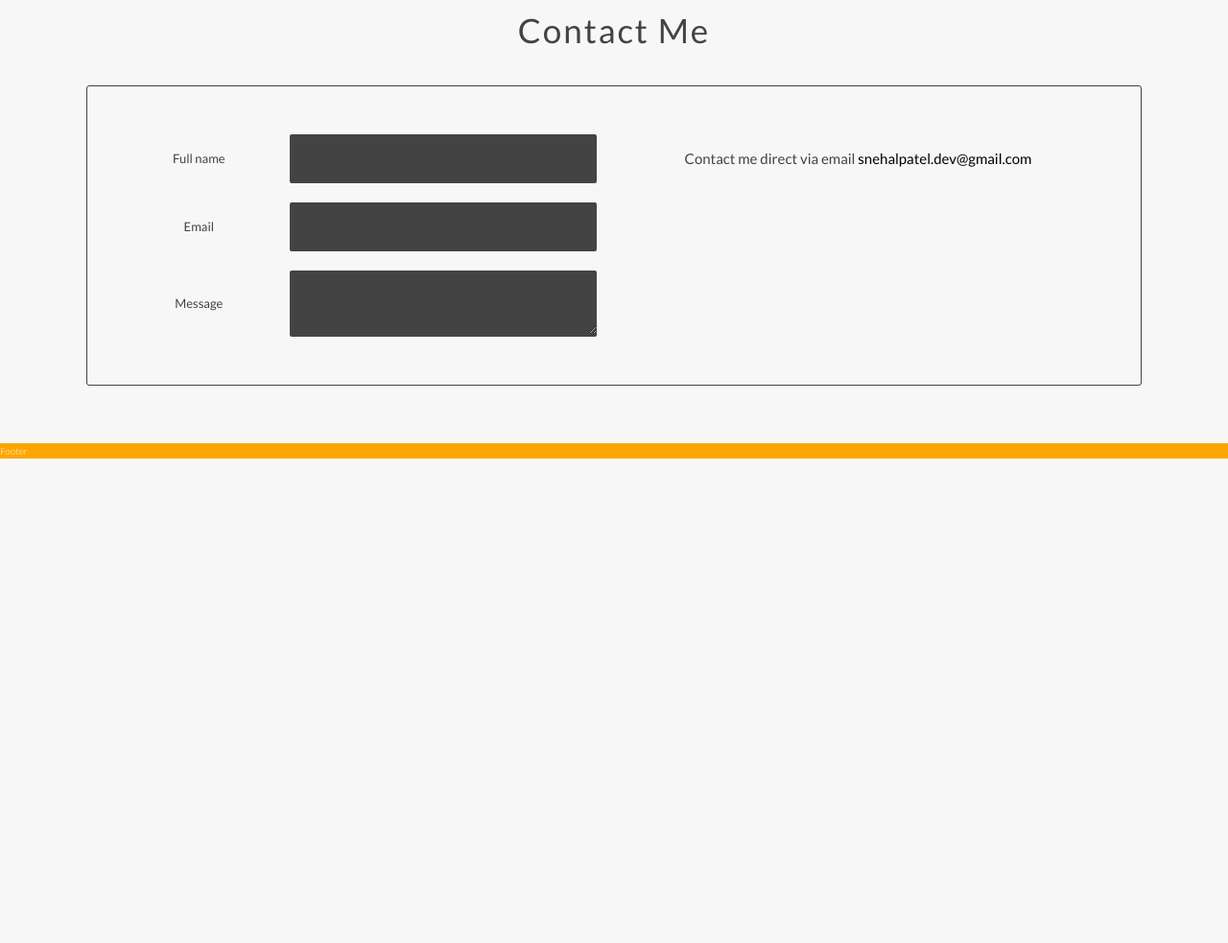
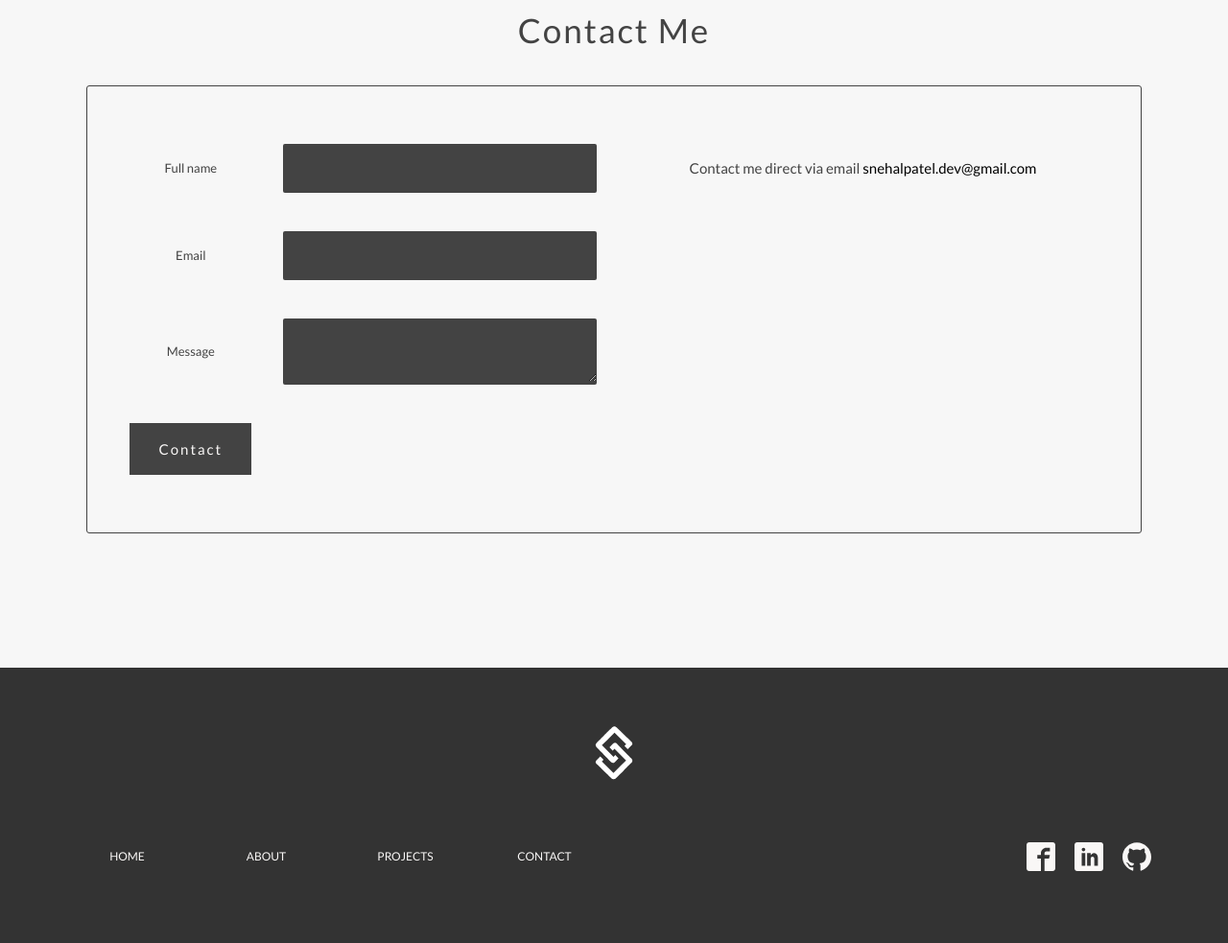
Before and after one commit to sneh96/spatel, a website: page index.html in a window 1280 px wide. Shown: the part 2663-3646 px from the top of the page at 96% size. Before the commit the page ends 3141 px from the top, so only its background shows below. Drawn offline with Linux system fonts and the light colour scheme.

Commit message:
footer done

```diff
--- a/index.html
+++ b/index.html
@@ -283,7 +283,7 @@
       </div>
       </div>
     </section>
-    <section class="contact">
+    <section class="contact mb-hg">
       <h2 class="contact__title heading-2 mb-md">Contact Me</h2>
       <div class="contact-box">
         <label for="name" class="contact__label">Full name</label>
@@ -292,11 +292,31 @@
         <input type="email" id="email" class="contact__input">
         <label for="textarea" class="contact__label">Message</label>
         <textarea id="textarea" class="contact__input"></textarea>
+        <button class="contact__btn">Contact</button>
         <div class="contact-email">
           <p class="contact-email__text">Contact me direct via email <a href="mailto:snehalpatel.dev@gmail.com" class="contact-email__link">snehalpatel.dev@gmail.com</a></p>
         </div>
       </div>
     </section>
-    <footer class="footer">Footer</footer>
+    <footer class="footer">
+      <img src="img/White_logo-01.svg" class="footer__logo" alt="logo">
+      <ul class="footer__nav">
+        <li class="footer__nav--item"><a href="#" class="footer__nav--link">Home</a></li>
+        <li class="footer__nav--item"><a href="#" class="footer__nav--link">About</a></li>
+        <li class="footer__nav--item"><a href="#" class="footer__nav--link">Projects</a></li>
+        <li class="footer__nav--item"><a href="#" class="footer__nav--link">Contact</a></li>
+      </ul>
+      <div class="footer__icon">
+        <svg class="footer__icon--svg">
+          <use xlink:href="img/sprite2.svg#icon-facebook2"></use>
+        </svg>
+        <svg class="footer__icon--svg">
+          <use xlink:href="img/sprite2.svg#icon-linkedin"></use>
+        </svg>
+        <svg class="footer__icon--svg">
+          <use xlink:href="img/sprite2.svg#icon-github"></use>
+        </svg>
+      </div>
+    </footer>
   </body>
 </html>
--- a/sass/_contact.scss
+++ b/sass/_contact.scss
@@ -12,10 +12,11 @@
   }
 
   &-box {
-    padding: 4rem;
+    padding: 6rem 3rem;
     grid-column: 2 / 3;
     display: grid;
     grid-template-columns: 15% 35% 50%;
+    grid-row-gap: 4rem;
     justify-items: center;
     align-items: center;
     border: 1px solid $color-secondary;
@@ -38,7 +39,6 @@
     border: none;
     border-bottom: 3px solid transparent;
     display: block;
-    margin: 1rem;
     width: 90%;
     grid-column: 2 / 3;
   }
@@ -60,4 +60,29 @@
       color: #000;
     }
   }
+
+  &__btn {
+    grid-column: 1 / 2;
+    background-color: $color-secondary;
+    color: $color-grey-light-1;
+    border: none;
+    border-radius: 0;
+    font-family: $font-primary;
+    font-size: 1.5rem;
+    display: inline-block;
+    padding: 1.8rem 3rem;
+    cursor: pointer;
+    letter-spacing: 0.2rem;
+    transition: all 0.2s;
+
+    &:hover {
+      transform: translateY(-2px);
+      box-shadow: 0 1rem 2rem rgba(#000, 0.15);
+
+      &:visited {
+        box-shadow: 0 0.5rem 1rem rgba(#000, 0.15);
+        transform: translateY(0);
+      }
+    }
+  }
 }
--- a/sass/_footer.scss
+++ b/sass/_footer.scss
@@ -1,4 +1,58 @@
 .footer {
-  background-color: orange;
+  padding: 6rem 3rem;
+  color: $color-grey-light-1;
+  background-color: $color-background-grey-dark;
   grid-column: full-start / full-end;
+
+  display: grid;
+  grid-template-columns: 3rem repeat(auto-fit, minmax(35rem, 1fr)) 3rem;
+  grid-row-gap: 5rem;
+
+  &__logo {
+    grid-column: 2 / 4;
+    width: 4rem;
+    justify-self: center;
+  }
+
+  &__nav {
+    grid-column: 2 / 3;
+    display: grid;
+    grid-template-columns: repeat(auto-fit, minmax(10rem, 1fr));
+    justify-items: center;
+    list-style: none;
+
+    &--item {
+      padding: 2rem 3rem;
+      transition: all 0.2s;
+
+      &:hover {
+        transform: translateY(-2px);
+        background-color: $color-secondary;
+        box-shadow: 0 1rem 2rem rgba(#000, 0.15);
+      }
+    }
+
+    &--link:link,
+    &--link:visited {
+      text-decoration: none;
+      text-transform: uppercase;
+      font-size: 1.2rem;
+      font-weight: 400;
+      color: inherit;
+    }
+  }
+
+  &__icon {
+    grid-column: 3 / 4;
+    display: grid;
+    grid-template-columns: repeat(auto-fit, minmax(3rem, 5rem));
+    justify-content: end;
+    align-items: center;
+
+    &--svg {
+      fill: $color-grey-light-1;
+      width: 3rem;
+      height: 3rem;
+    }
+  }
 }
```
Also changed, not shown: css/style.css, img/facebook2.svg (added), img/github.svg (added), img/linkedin.svg (added), img/sprite2.svg (added), img/twitter.svg (added).
